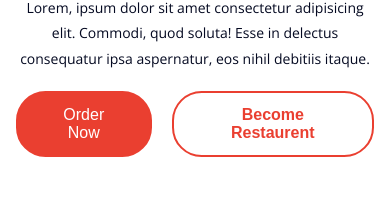
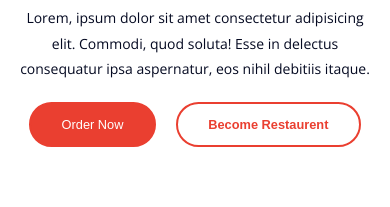
Before and after one commit to ilyesomrimoh/Restaurent-Project, a React (Create React App) app: page / in a window 390 px wide. Shown: the part 573-780 px from the top of the page. Built offline with nearby package versions, Linux system fonts and the light colour scheme; the HTML template or start-up script is replaced by a standard one.

Commit message:
responsive hero section

```diff
--- a/src/App.css
+++ b/src/App.css
@@ -158,7 +158,7 @@ nav li:hover  >  a{
     flex-direction: column;
     justify-content: center;
     align-items: center;
-    width: 100%;
+    flex-basis: 50%;
     gap: 20px;
 }
 .hero-text h1 {
@@ -170,6 +170,9 @@ nav li:hover  >  a{
 .hero-img {
     display: flex;
     align-items: center;
+}
+.hero-img img {
+    width: 100%;
 }
 .btns {
     display: flex;
@@ -183,17 +186,26 @@ nav li:hover  >  a{
     }
     .hero-text {
         text-align: center;
+        flex-basis: 100%;
+
     }
+
     .hero-text h1 {
         padding: 0;
     }
     .btns {
         justify-content: center;
     }
+    .hero-text .btn {
+        font-size: 1.8rem;
+    }
 }
-.hero-img img {
-    width: 100%;
+@media (max-width:992px) {
+    .hero-text .btn {
+        font-size: 0.8rem;
+    }
 }
+
 
 
 /* END Hero Styling */
```
